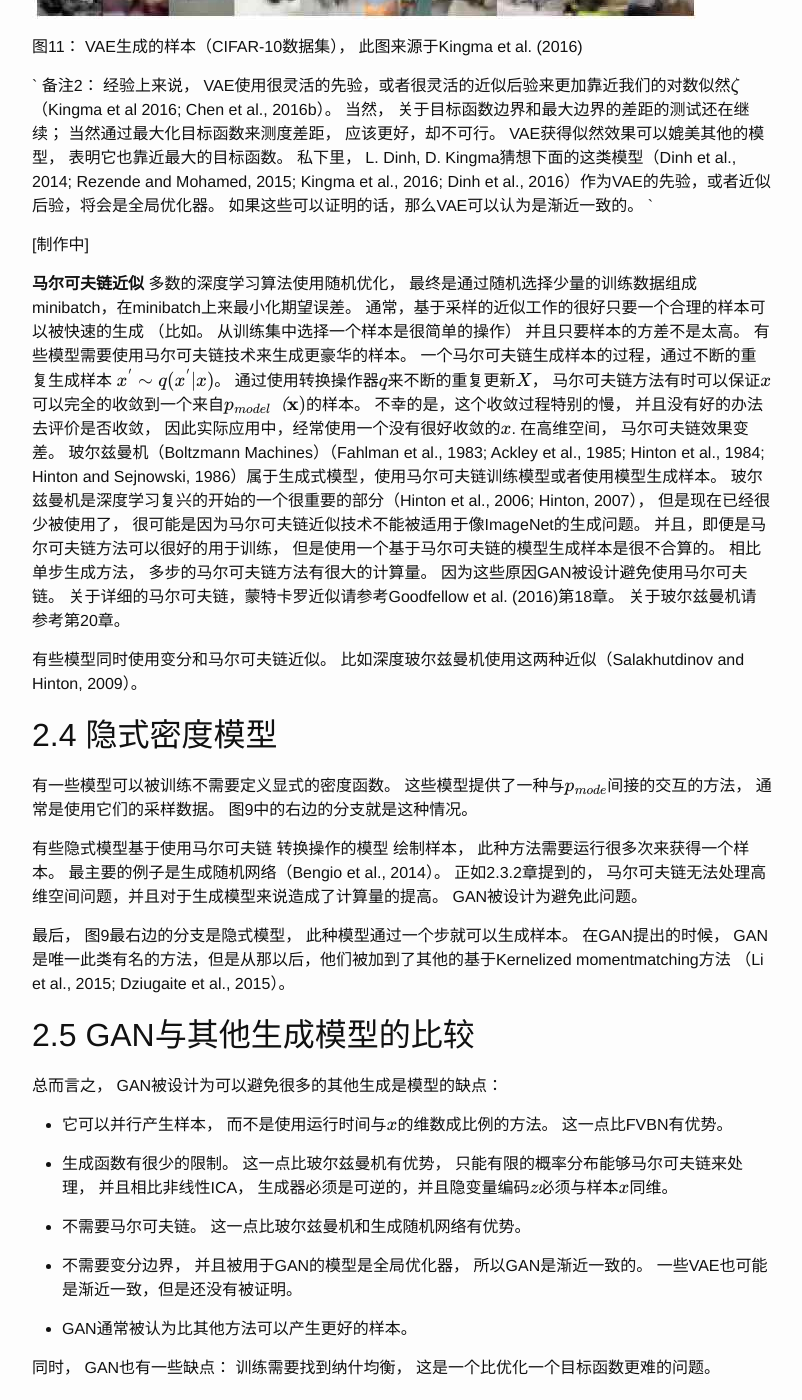
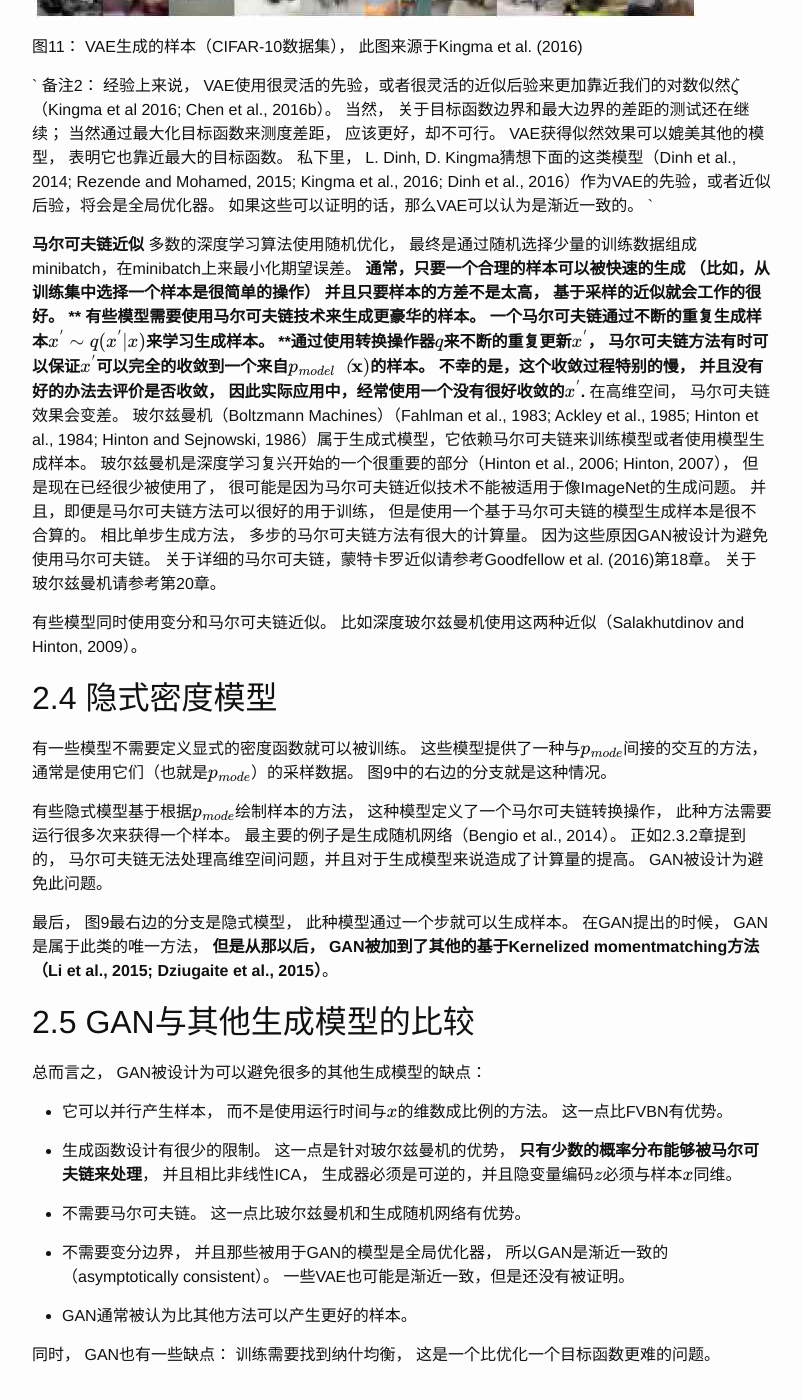
Before and after one commit to sinpycn/sinpycn.github.io, a Jekyll site: the page built from _posts/research/gan/2017-04-29-GAN-Tutorial-How-do-generative-models-work.md, in a window 1280 px wide and 1400 px high, scrolled down 5437 px. Shown: the whole window, without its empty margins (238-1040 px from the left). Built offline with Jekyll 4.4.1, drawn with Linux system fonts in a browser that asks for light colours; formulas are drawn with MathJax 3.

Commit message:
Update and rename _posts/research/2017-04-29-GAN-Tutorial-How-do-generative-models-work.md to _posts/research/gan/2017-04-29-GAN-Tutorial-How-do-generative-models-work.md

```diff
--- a/_posts/research/2017-04-29-GAN-Tutorial-How-do-generative-models-work.md
+++ b/_posts/research/gan/2017-04-29-GAN-Tutorial-How-do-generative-models-work.md
@@ -142,38 +142,40 @@ VAE获得似然效果可以媲美其他的模型， 表明它也靠近最大的
 私下里， L. Dinh, D. Kingma猜想下面的这类模型（Dinh et al., 2014; Rezende and Mohamed, 2015; Kingma et al., 2016; Dinh et al., 2016）作为VAE的先验，或者近似后验，将会是全局优化器。 如果这些可以证明的话，那么VAE可以认为是渐近一致的。
 `
 
-[制作中]
-
 **马尔可夫链近似**
 多数的深度学习算法使用随机优化， 最终是通过随机选择少量的训练数据组成minibatch，在minibatch上来最小化期望误差。
-通常，基于采样的近似工作的很好只要一个合理的样本可以被快速的生成 （比如。 从训练集中选择一个样本是很简单的操作） 并且只要样本的方差不是太高。 有些模型需要使用马尔可夫链技术来生成更豪华的样本。 一个马尔可夫链生成样本的过程，通过不断的重复生成样本 $$x^{'} \sim q(x^{'}|x)$$。
-通过使用转换操作器$$q$$来不断的重复更新$$X$$， 马尔可夫链方法有时可以保证$$x$$可以完全的收敛到一个来自$$p_{model}（\mathbf{x})$$的样本。
-不幸的是，这个收敛过程特别的慢， 并且没有好的办法去评价是否收敛， 因此实际应用中，经常使用一个没有很好收敛的$$x$$.
-在高维空间， 马尔可夫链效果变差。 玻尔兹曼机（Boltzmann Machines）（Fahlman et al., 1983; Ackley et al., 1985; Hinton et al., 1984; Hinton and Sejnowski, 1986）属于生成式模型，使用马尔可夫链训练模型或者使用模型生成样本。
-玻尔兹曼机是深度学习复兴的开始的一个很重要的部分（Hinton et al., 2006; Hinton, 2007）， 但是现在已经很少被使用了， 很可能是因为马尔可夫链近似技术不能被适用于像ImageNet的生成问题。 并且，即便是马尔可夫链方法可以很好的用于训练， 但是使用一个基于马尔可夫链的模型生成样本是很不合算的。 相比单步生成方法， 多步的马尔可夫链方法有很大的计算量。
-因为这些原因GAN被设计避免使用马尔可夫链。 关于详细的马尔可夫链，蒙特卡罗近似请参考Goodfellow et al. (2016)第18章。 关于玻尔兹曼机请参考第20章。
+**通常，只要一个合理的样本可以被快速的生成 （比如，从训练集中选择一个样本是很简单的操作） 并且只要样本的方差不是太高， 基于采样的近似就会工作的很好。 **
+有些模型需要使用马尔可夫链技术来生成更豪华的样本。
+一个马尔可夫链通过不断的重复生成样本$$x^{'} \sim q(x^{'}|x)$$来学习生成样本。
+**通过使用转换操作器$$q$$来不断的重复更新$$x^{'}$$， 马尔可夫链方法有时可以保证$$x^{'}$$可以完全的收敛到一个来自$$p_{model}（\mathbf{x})$$的样本。
+不幸的是，这个收敛过程特别的慢， 并且没有好的办法去评价是否收敛， 因此实际应用中，经常使用一个没有很好收敛的$$x^{'}$$.**
+在高维空间， 马尔可夫链效果会变差。
+玻尔兹曼机（Boltzmann Machines）（Fahlman et al., 1983; Ackley et al., 1985; Hinton et al., 1984; Hinton and Sejnowski, 1986）属于生成式模型，它依赖马尔可夫链来训练模型或者使用模型生成样本。
+玻尔兹曼机是深度学习复兴开始的一个很重要的部分（Hinton et al., 2006; Hinton, 2007）， 但是现在已经很少被使用了， 很可能是因为马尔可夫链近似技术不能被适用于像ImageNet的生成问题。 并且，即便是马尔可夫链方法可以很好的用于训练， 但是使用一个基于马尔可夫链的模型生成样本是很不合算的。 相比单步生成方法， 多步的马尔可夫链方法有很大的计算量。
+因为这些原因GAN被设计为避免使用马尔可夫链。 关于详细的马尔可夫链，蒙特卡罗近似请参考Goodfellow et al. (2016)第18章。 关于玻尔兹曼机请参考第20章。
 
 有些模型同时使用变分和马尔可夫链近似。 比如深度玻尔兹曼机使用这两种近似（Salakhutdinov and Hinton, 2009）。
 
 ## 2.4 隐式密度模型
 
-有一些模型可以被训练不需要定义显式的密度函数。 这些模型提供了一种与$$p_{mode}$$间接的交互的方法， 通常是使用它们的采样数据。 图9中的右边的分支就是这种情况。
+有一些模型不需要定义显式的密度函数就可以被训练。 这些模型提供了一种与$$p_{mode}$$间接的交互的方法， 通常是使用它们（也就是$$p_{mode}$$）的采样数据。 图9中的右边的分支就是这种情况。
 
-有些隐式模型基于使用马尔可夫链 转换操作的模型 绘制样本， 此种方法需要运行很多次来获得一个样本。 最主要的例子是生成随机网络（Bengio et al., 2014）。 正如2.3.2章提到的， 马尔可夫链无法处理高维空间问题，并且对于生成模型来说造成了计算量的提高。 GAN被设计为避免此问题。
+有些隐式模型基于根据$$p_{mode}$$绘制样本的方法， 这种模型定义了一个马尔可夫链转换操作， 此种方法需要运行很多次来获得一个样本。
+最主要的例子是生成随机网络（Bengio et al., 2014）。 正如2.3.2章提到的， 马尔可夫链无法处理高维空间问题，并且对于生成模型来说造成了计算量的提高。 GAN被设计为避免此问题。
 
-最后， 图9最右边的分支是隐式模型， 此种模型通过一个步就可以生成样本。 在GAN提出的时候， GAN是唯一此类有名的方法，但是从那以后，他们被加到了其他的基于Kernelized momentmatching方法 （Li et al., 2015; Dziugaite et al., 2015）。
+最后， 图9最右边的分支是隐式模型， 此种模型通过一个步就可以生成样本。 在GAN提出的时候， GAN是属于此类的唯一方法， **但是从那以后， GAN被加到了其他的基于Kernelized momentmatching方法 （Li et al., 2015; Dziugaite et al., 2015）**。
 
 ## 2.5 GAN与其他生成模型的比较
 
-总而言之， GAN被设计为可以避免很多的其他生成是模型的缺点：
+总而言之， GAN被设计为可以避免很多的其他生成模型的缺点：
 
 * 它可以并行产生样本， 而不是使用运行时间与$$x$$的维数成比例的方法。 这一点比FVBN有优势。
 
-* 生成函数有很少的限制。 这一点比玻尔兹曼机有优势， 只能有限的概率分布能够马尔可夫链来处理， 并且相比非线性ICA， 生成器必须是可逆的，并且隐变量编码$$z$$必须与样本$$x$$同维。
+* 生成函数设计有很少的限制。 这一点是针对玻尔兹曼机的优势， **只有少数的概率分布能够被马尔可夫链来处理**， 并且相比非线性ICA， 生成器必须是可逆的，并且隐变量编码$$z$$必须与样本$$x$$同维。
 
 * 不需要马尔可夫链。 这一点比玻尔兹曼机和生成随机网络有优势。
 
-* 不需要变分边界， 并且被用于GAN的模型是全局优化器， 所以GAN是渐近一致的。 一些VAE也可能是渐近一致，但是还没有被证明。
+* 不需要变分边界， 并且那些被用于GAN的模型是全局优化器， 所以GAN是渐近一致的（asymptotically consistent）。 一些VAE也可能是渐近一致，但是还没有被证明。
 
 * GAN通常被认为比其他方法可以产生更好的样本。
 
```
